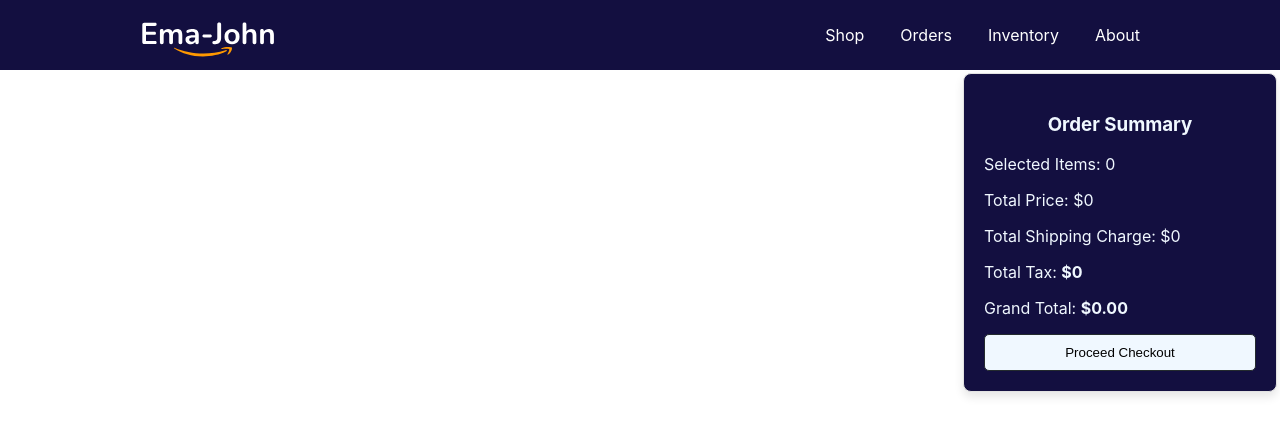
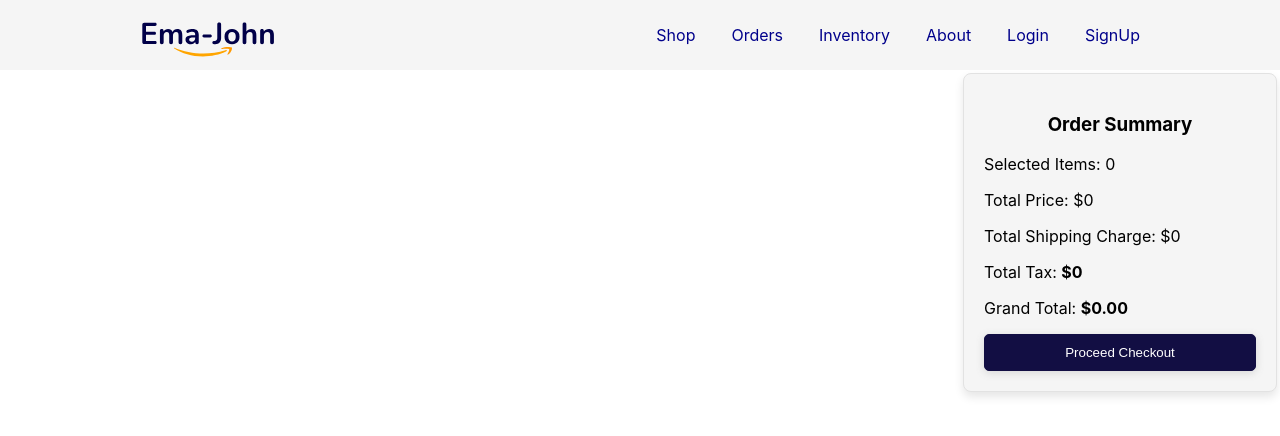
Before and after one commit to ratulinspace/EcomSite-EmaJohn, a React (Create React App) app: page /orders in a window 1280 px wide. Shown: the top 436 px of the page. Built offline with nearby package versions, Linux system fonts and the light colour scheme.

Commit message:
UI color and theam changed

```diff
--- a/src/App.js
+++ b/src/App.js
@@ -5,6 +5,8 @@ import Shop from './components/Shop/Shop';
 import Orders from './components/Orders/Orders';
 import Inventory from './components/Inventory/Inventory';
 import About from './components/About/About';
+import Login from './components/Login/Login';
+import SignUp from './components/SignUp/SignUp';
 
 function App() {
   return (
@@ -16,6 +18,8 @@ function App() {
         <Route path="/orders" element={<Orders></Orders>}></Route>
         <Route path="/inventory" element={<Inventory></Inventory>}></Route>
         <Route path="/about" element={<About></About>}></Route>
+        <Route path="/login" element={<Login></Login>}></Route>
+        <Route path="/signup" element={<SignUp></SignUp>}></Route>
       </Routes>
     </div>
   );
--- a/src/components/Header/Header.css
+++ b/src/components/Header/Header.css
@@ -1,6 +1,6 @@
 .header {
     height: 70px;
-    background-color: #130f40;
+    background-color: whitesmoke;
     width: auto;
     display: flex;
     align-items: center;
@@ -10,7 +10,7 @@
 }
 
 .header a {
-    color: #FFFFFF;
+    color: darkblue;
     text-decoration: none;
     font-size: 16px;
     margin-left: 36px;
--- a/src/components/Header/Header.js
+++ b/src/components/Header/Header.js
@@ -12,6 +12,8 @@ const Header = () => {
                 <Link to={'/orders'}>Orders</Link>
                 <Link to={'/inventory'}>Inventory</Link>
                 <Link to={'/about'}>About</Link>
+                <Link to={'/login'}>Login</Link>
+                <Link to={'/signup'}>SignUp</Link>
             </div>
         </nav>
     );
--- /dev/null
+++ b/src/components/Login/Login.js
@@ -0,0 +1,12 @@
+import React from 'react';
+import "./Login.css";
+
+const Login = () => {
+    return (
+        <div>
+            <h2>Login now</h2>
+        </div>
+    );
+};
+
+export default Login;
--- a/src/components/Orders/Order.css
+++ b/src/components/Orders/Order.css
@@ -3,20 +3,21 @@
 }
 
 .cart-container {
-    background-color: #130f40;
-    color: aliceblue;
+    background-color: whitesmoke;
 }
 
 .black-btn {
-    background-color: aliceblue;
+    background-color: #120E43;
+    color: white;
     width: 100%;
     padding: 10px;
-    border: 1px solid #242B2E;
+    border: 1px solid #120E43;
     border-radius: 5px;
+    box-shadow: rgba(99, 99, 99, 0.2) 0px 2px 8px 0px;
 }
 
 .black-btn:hover {
-    background-color: lightgray;
-    color: black;
-    border: 1px solid lightgray;
+    background-color: whitesmoke;
+    color: darkblue;
+    border: 1px solid lightgrey;
 }
--- /dev/null
+++ b/src/components/SignUp/SignUp.js
@@ -0,0 +1,11 @@
+import React from 'react';
+
+const SignUp = () => {
+    return (
+        <div>
+            <h2>SIGH UP</h2>
+        </div>
+    );
+};
+
+export default SignUp;
```
Also changed, not shown: src/components/Product/Product.css (+6 -6 lines), src/components/hooks/useProducts.js (+2 -6 lines), public/products.json (line endings or trailing spaces), src/components/Login/Login.css (added), src/images/Logo.svg.
